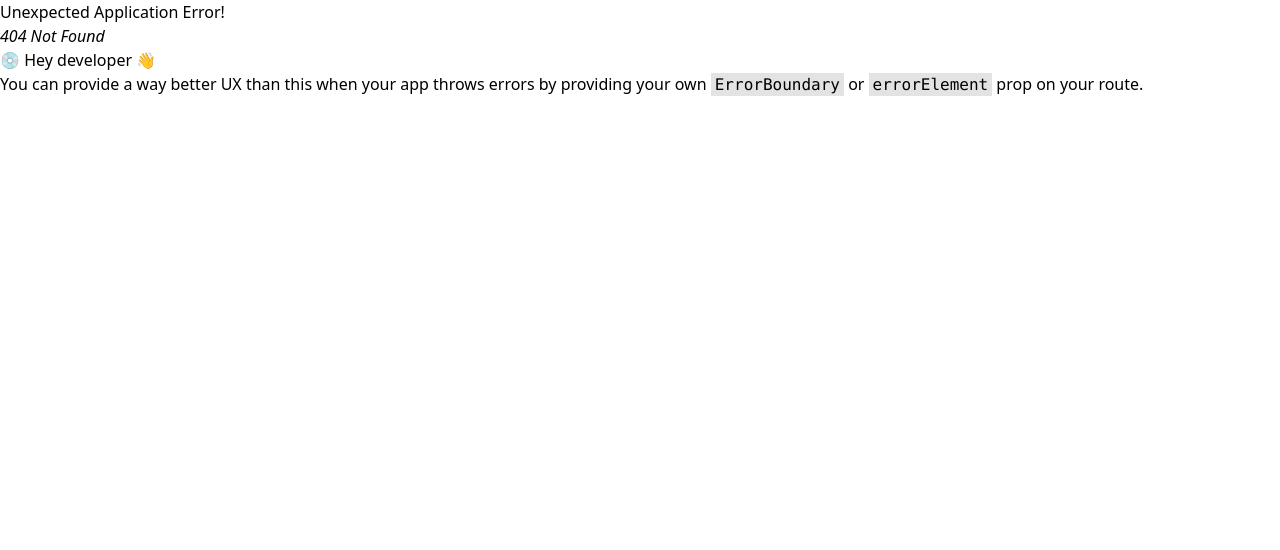
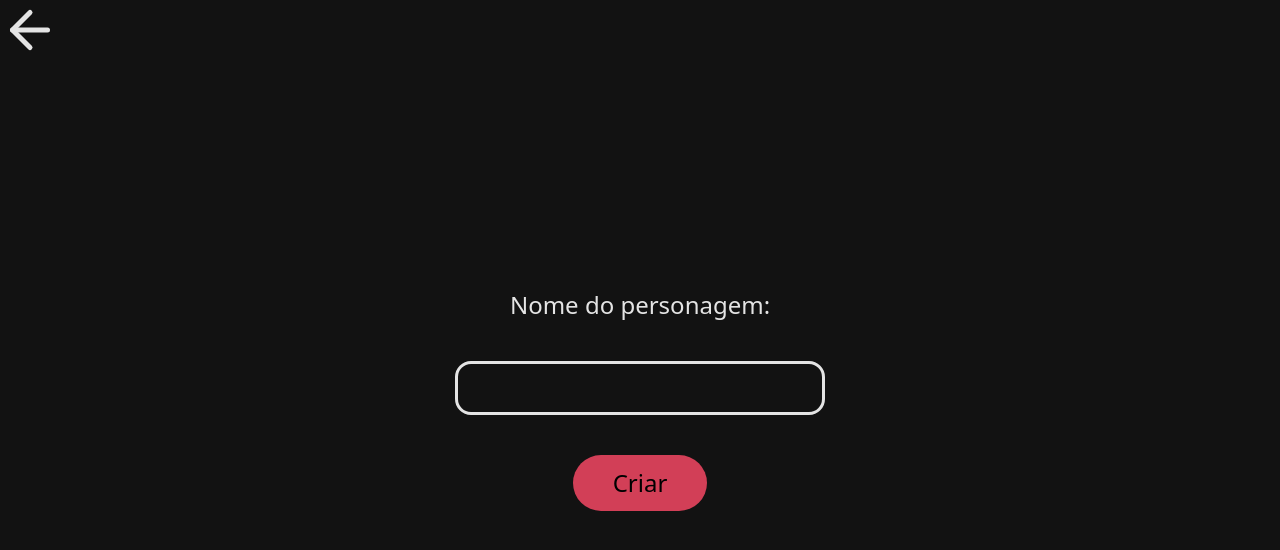
Before and after one commit to Victormalmanncunha/Avalon, a React (Vite) app: page /characters/create in a window 1280 px wide. Before the commit this address had no page. Shown: the top 550 px of the page. Built offline with nearby package versions, Linux system fonts and the light colour scheme.

Commit message:
Inicio da class do personagem e css

```diff
--- a/src/App.tsx
+++ b/src/App.tsx
@@ -2,10 +2,12 @@ import { createBrowserRouter, RouterProvider } from "react-router-dom";
 import Main from "./Main/Main";
 import { ThemeProvider } from "./context/ThemeContext";
 import Characters from "./Characters/Characters";
+import CharacterCreate from "./CharacterCreate/CharacterCreate";
 
 const router = createBrowserRouter([
   { path: "/", element: <Main /> },
   { path: "/characters", element: <Characters /> },
+  { path: "/characters/create", element: <CharacterCreate /> },
 ]);
 
 function App() {
--- /dev/null
+++ b/src/CharacterCreate/CharacterCreate.tsx
@@ -0,0 +1,46 @@
+import { useNavigate } from "react-router-dom";
+import { ArrowLeft } from "lucide-react";
+import { useState } from "react";
+import { Character } from "../models/Character";
+
+const CharacterCreate = () => {
+  const navigate = useNavigate();
+  const [name, setName] = useState("");
+
+  const createCharacter = () => {
+    const character = new Character(name);
+    console.log(character.abilities.strength.modifier);
+    character.updateModifiers();
+  };
+
+  return (
+    <div className="bg-backgroundLight dark:bg-backgroundDark w-screen h-screen flex justify-center items-center flex-col gap-10">
+      <ArrowLeft
+        className="absolute left-0 top-0 text-textLight dark:text-textDark"
+        size={60}
+        onClick={() => navigate(-1)}
+      />
+      <label
+        htmlFor="nome"
+        className="text-textLight dark:text-textDark text-2xl"
+      >
+        Nome do personagem:
+      </label>
+      <input
+        type="text"
+        id="nome"
+        value={name}
+        onChange={(e) => setName(e.target.value)}
+        className="border-[3px] border-textLight dark:border-textDark text-2xl text-textLight dark:text-textDark rounded-2xl p-2"
+      />
+      <button
+        className="bg-primaryLight dark:bg-primaryDark text-2xl p-3 pl-10 pr-10 rounded-4xl flex items-center cursor-pointer"
+        onClick={() => createCharacter()}
+      >
+        Criar
+      </button>
+    </div>
+  );
+};
+
+export default CharacterCreate;
--- a/src/Characters/Characters.tsx
+++ b/src/Characters/Characters.tsx
@@ -1,17 +1,29 @@
-import { ArrowLeft } from "lucide-react";
+import { ArrowLeft, UserRoundPlus } from "lucide-react";
 import { useNavigate } from "react-router-dom";
+
 const Characters = () => {
   const navigate = useNavigate();
   return (
-    <div className="bg-backgroundLight dark:bg-backgroundDark w-screen h-screen flex flex-col items-center ">
+    <div className="bg-backgroundLight dark:bg-backgroundDark w-screen h-screen flex flex-col items-center justify-between">
       <ArrowLeft
         className="absolute left-0 top-0 text-textLight dark:text-textDark"
         size={60}
         onClick={() => navigate(-1)}
       />
-      <h1 className="text-5xl text-textLight dark:text-textDark">
-        Personagens
-      </h1>
+      <div>
+        <h1 className="text-4xl text-textLight dark:text-textDark mt-20">
+          Personagens
+        </h1>
+      </div>
+      <div className="mb-10">
+        <button
+          className="bg-primaryLight dark:bg-primaryDark text-2xl p-5 rounded-4xl flex items-center cursor-pointer"
+          onClick={() => navigate("/characters/create")}
+        >
+          <UserRoundPlus size={40} />
+          Criar personagem
+        </button>
+      </div>
     </div>
   );
 };
--- a/src/Main/Main.tsx
+++ b/src/Main/Main.tsx
@@ -22,13 +22,13 @@ const Main = () => {
       )}
 
       <button
-        className="bg-redDark flex flex-col items-center justify-center w-[55%] h-[25%] rounded-4xl cursor-pointer"
+        className="bg-primaryLight dark:bg-primaryDark flex flex-col items-center justify-center w-[55%] h-[25%] rounded-4xl cursor-pointer"
         onClick={() => navigate("/characters")}
       >
         <UserRound size={100} />
         <p className="text-[1.2rem] font-bold">Personagens</p>
       </button>
-      <button className="bg-redDark flex flex-col items-center justify-center w-[55%] h-[25%] rounded-4xl cursor-pointer">
+      <button className=" bg-primaryLight dark:bg-primaryDark flex flex-col items-center justify-center w-[55%] h-[25%] rounded-4xl cursor-pointer">
         <Import size={100} />
         <p className="text-[1.2rem] font-bold">Importar</p>
       </button>
--- a/src/index.css
+++ b/src/index.css
@@ -1,13 +1,15 @@
 @import "tailwindcss";
 @custom-variant dark (&:where(.dark, .dark *));
 
-@theme{
-    --color-redDark: #E84855;
-    --color-backgroundLight: #ffffff;
-    --color-backgroundDark: #1a1a1a;
-    --color-textLight: #333333;
-    --color-textDark: #f0f0f0;
+@theme {
+    --color-primaryLight: #D23F57;
+    --color-primaryDark: #D23F57; /* Vermelho mais equilibrado e menos saturado */
+    --color-backgroundLight: #FDFDFD; /* Branco levemente suavizado */
+    --color-backgroundDark: #121212; /* Cinza quase preto, menos agressivo */
+    --color-textLight: #2C2C2C; /* Cinza escuro ao invés de preto puro */
+    --color-textDark: #E4E4E4; /* Cinza claro, menos intenso que branco puro */
 }
+
 
 
 
--- /dev/null
+++ b/src/models/Character.ts
@@ -0,0 +1,43 @@
+interface Ability {
+  modifier: number;
+  score: number;
+  autoCalc: boolean;
+}
+
+interface Abilities {
+  strength: Ability;
+  dexterity: Ability;
+  constitution: Ability;
+  intelligence: Ability;
+  wisdom: Ability;
+  charisma: Ability;
+}
+
+export class Character {
+  name: string;
+  abilities: Abilities;
+  level: number;
+
+  constructor(name: string) {
+    this.name = name;
+    this.level = 1;
+    this.abilities = {
+      strength: { modifier: 0, score: 10, autoCalc: true },
+      dexterity: { modifier: 0, score: 10, autoCalc: true },
+      constitution: { modifier: 0, score: 10, autoCalc: true },
+      intelligence: { modifier: 0, score: 10, autoCalc: true },
+      wisdom: { modifier: 0, score: 10, autoCalc: true },
+      charisma: { modifier: 0, score: 10, autoCalc: true },
+    };
+  }
+
+  updateModifiers() {
+    Object.keys(this.abilities).forEach((key) => {
+      const ability = this.abilities[key as keyof Abilities];
+      if (ability.autoCalc) {
+        ability.modifier = Math.floor((ability.score - 10) / 2);
+      }
+    });
+    console.log(this.abilities.strength.modifier);
+  }
+}
```
